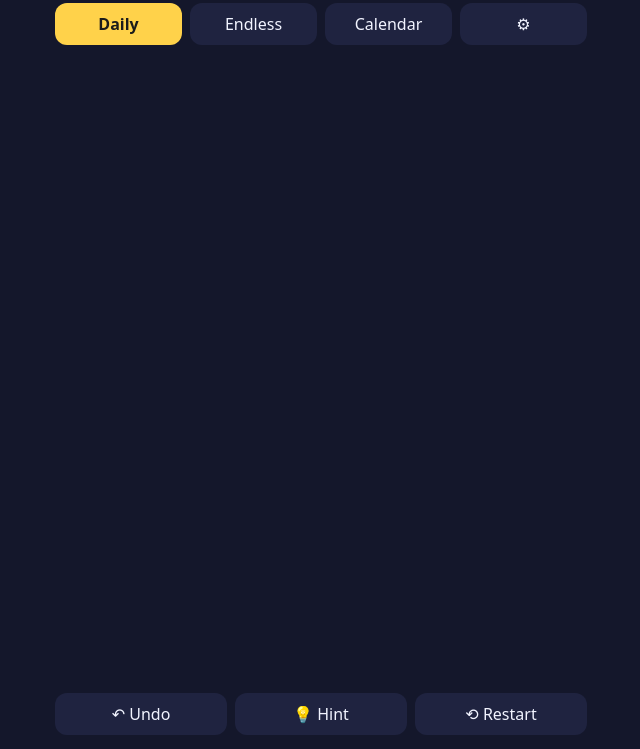
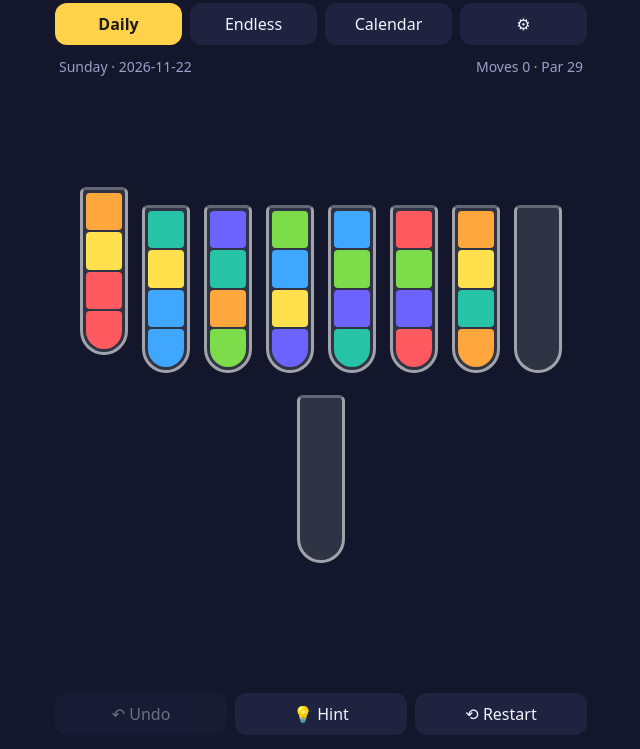
Before and after one commit to siddik-web/color-quest-pwa, a plain HTML site: page index.html in a window 1280 px wide. Both pictures are taken after a click on the button "💡 Hint". Shown: the part 51-800 px from the top of the page, without its empty margins (319-959 px from the left). Drawn offline with Linux system fonts and the light colour scheme.

Commit message:
Fix startup crash, hint loops, star farming, new-day rollover
Co-Authored-By: Claude Sonnet 5.5 <noreply@anthropic.com>
Claude-Session: https://claude.ai/code/session_01CrApU5xi91RwngJrdRJ5bn

```diff
--- a/index.html
+++ b/index.html
@@ -14,8 +14,8 @@
 <style>
 :root{--bg:#14172b;--panel:#1f2340;--text:#f2f4ff;--muted:#9aa0c8;--accent:#ffd24a;--glass:rgba(255,255,255,.12)}
 *{box-sizing:border-box;-webkit-tap-highlight-color:transparent;user-select:none}
-html,body{margin:0;height:100%;background:var(--bg);color:var(--text);font-family:system-ui,-apple-system,Segoe UI,Roboto,sans-serif;overscroll-behavior:none}
-#app{display:flex;flex-direction:column;height:100%;max-width:560px;margin:0 auto;padding:env(safe-area-inset-top) 14px env(safe-area-inset-bottom)}
+html,body{margin:0;height:100%;touch-action:manipulation;background:var(--bg);color:var(--text);font-family:system-ui,-apple-system,Segoe UI,Roboto,sans-serif;overscroll-behavior:none}
+#app{display:flex;flex-direction:column;height:100%;height:100dvh;max-width:560px;margin:0 auto;padding:env(safe-area-inset-top) 14px env(safe-area-inset-bottom)}
 header{display:flex;align-items:center;justify-content:space-between;padding:12px 0 6px}
 h1{font-size:20px;margin:0;letter-spacing:.5px}
 .chips{display:flex;gap:8px}
@@ -29,8 +29,9 @@ button.on{background:var(--accent);color:#1b1b1b;font-weight:700}
 button:disabled{opacity:.4}
 #info{display:flex;justify-content:space-between;font-size:14px;color:var(--muted);padding:2px 4px 8px}
 #board{flex:1;display:flex;flex-wrap:wrap;gap:22px 14px;justify-content:center;align-content:center;padding:10px 0}
-.bottle{width:48px;height:168px;border:3px solid rgba(255,255,255,.55);border-top-color:rgba(255,255,255,.25);border-radius:6px 6px 24px 24px;background:var(--glass);display:flex;flex-direction:column-reverse;padding:3px;gap:2px;transition:transform .15s;position:relative}
-.bottle.sel{transform:translateY(-18px)}
+.bottle{width:48px;height:168px;border:3px solid rgba(255,255,255,.55);border-top-color:rgba(255,255,255,.25);border-radius:6px 6px 24px 24px;background:var(--glass);display:flex;flex-direction:column-reverse;padding:3px;gap:2px;position:relative}
+.bottle.sel{transform:translateY(-18px);animation:lift .15s ease-out}
+@keyframes lift{from{transform:translateY(0)}to{transform:translateY(-18px)}}
 .bottle.done{border-color:#7dffb0;box-shadow:0 0 12px #7dffb066}
 .seg{flex:1;border-radius:4px;display:flex;align-items:center;justify-content:center;font-weight:800;font-size:16px;color:rgba(0,0,0,.65)}
 .seg:first-child{border-bottom-left-radius:18px;border-bottom-right-radius:18px}
@@ -96,6 +97,7 @@ dialog .row button{flex:1}
 <div class="toast" id="toast"></div>
 
 <script>
+(()=>{
 "use strict";
 const CAP = 4;
 const COLORS = ["#ff5a5f","#ffa63d","#ffe14d","#7ddc4a","#27c3a6","#3fa7ff","#6c63ff","#c05cff","#ff6fb5","#9a6b45","#9aa3b2","#1fd1ff"];
@@ -115,14 +117,14 @@ function hash(str){ let h = 1779033703 ^ str.length; for(let i=0;i<str.length;i+
 function mulberry32(a){ return function(){ a |= 0; a = a + 0x6D2B79F5 | 0; let t = Math.imul(a ^ a>>>15, 1 | a); t = t + Math.imul(t ^ t>>>7, 61 | t) ^ t; return ((t ^ t>>>14) >>> 0) / 4294967296; }; }
 
 /* ---------- puzzle core ---------- */
-const top = b => b.length ? b[b.length-1] : -1;
-function topRun(b){ if(!b.length) return 0; const c = top(b); let n = 0; for(let i=b.length-1;i>=0&&b[i]===c;i--) n++; return n; }
-function canPour(a, b){ if(!a.length || b.length>=CAP) return false; if(b.length && top(b)!==top(a)) return false; if(!b.length && a.every(x=>x===a[0])) return false; return true; }
+const topOf = b => b.length ? b[b.length-1] : -1;
+function topRun(b){ if(!b.length) return 0; const c = topOf(b); let n = 0; for(let i=b.length-1;i>=0&&b[i]===c;i--) n++; return n; }
+function canPour(a, b){ if(!a.length || b.length>=CAP) return false; if(b.length && topOf(b)!==topOf(a)) return false; if(!b.length && a.every(x=>x===a[0])) return false; return true; }
 function pour(state, i, j){ const a = state[i], b = state[j]; const n = Math.min(topRun(a), CAP-b.length); for(let k=0;k<n;k++) b.push(a.pop()); return n; }
 const isSolved = s => s.every(b => b.length===0 || (b.length===CAP && b.every(x=>x===b[0])));
 const key = s => s.map(b=>b.join("")).sort().join("|");
 
-function solve(start, cap=60000){
+function solve(start, cap=60000, rnd=null){
   const seen = new Set([key(start)]); let nodes = 0;
   function dfs(s, path){
     if(isSolved(s)) return path;
@@ -130,7 +132,7 @@ function solve(start, cap=60000){
     const moves = [];
     for(let i=0;i<s.length;i++) for(let j=0;j<s.length;j++){
       if(i===j || !canPour(s[i], s[j])) continue;
-      const score = (s[j].length? 10:0) + topRun(s[i]) + (s[i].length===topRun(s[i])? 3:0);
+      const score = (s[j].length? 10:0) + topRun(s[i]) + (s[i].length===topRun(s[i])? 3:0) + (rnd? rnd()*6 : 0);
       moves.push([score,i,j]);
     }
     moves.sort((x,y)=>y[0]-x[0]);
@@ -152,24 +154,32 @@ function generate(seedStr, nColors){
     const bottles = []; for(let i=0;i<nColors;i++) bottles.push(pool.slice(i*CAP,(i+1)*CAP));
     bottles.push([],[]);
     if(isSolved(bottles)) continue;
-    const sol = solve(bottles);
-    if(sol) return { bottles, par: sol.length, hint: sol };
+    let sol = solve(bottles);
+    if(sol){
+      // try several differently-ordered searches and keep the shortest solution as par
+      for(let k=0;k<24;k++){ const alt = solve(bottles, 15000, mulberry32(hash(seedStr+":alt"+k))); if(alt && alt.length < sol.length) sol = alt; }
+      return { bottles, par: sol.length };
+    }
   }
-  return null;
+  // fallback (should not happen): plain deal with a loose par
+  const pool = []; for(let c=0;c<nColors;c++) for(let k=0;k<CAP;k++) pool.push(c);
+  const bottles = []; for(let i=0;i<nColors;i++) bottles.push(pool.slice(i*CAP,(i+1)*CAP));
+  bottles.push([],[]); bottles[0].reverse();
+  return { bottles, par: nColors*4 };
 }
 
 /* ---------- game state ---------- */
-let mode = "daily", seedStr = "", puzzle = null, state = [], history = [], sel = -1, moves = 0, finished = false;
+let mode = "daily", puzzleDate = "", seedStr = "", puzzle = null, state = [], history = [], sel = -1, moves = 0, finished = false;
 
 const $ = id => document.getElementById(id);
 function dateKey(d=new Date()){ const p = n=>String(n).padStart(2,"0"); return d.getFullYear()+"-"+p(d.getMonth()+1)+"-"+p(d.getDate()); }
 function toast(t){ const el = $("toast"); el.textContent = t; el.classList.add("show"); clearTimeout(toast.t); toast.t = setTimeout(()=>el.classList.remove("show"),1600); }
 
 function startGame(m){
-  mode = m; finished = false; sel = -1; moves = 0; history = [];
+  mode = m; finished = false; sel = -1; moves = 0; history = []; plan = null;
   let n;
   if(m==="daily"){
-    const d = new Date(); seedStr = "daily-" + dateKey(d); n = DAILY_COLORS[d.getDay()];
+    const d = new Date(); puzzleDate = dateKey(d); seedStr = "daily-" + puzzleDate; n = DAILY_COLORS[d.getDay()];
     $("title").textContent = WEEKDAYS[d.getDay()] + " · " + dateKey(d);
   } else {
     const lv = save.level; seedStr = "level-" + lv; n = Math.min(4 + Math.floor((lv-1)/3), 11);
@@ -188,7 +198,7 @@ function render(){
     const el = document.createElement("div");
     el.className = "bottle" + (i===sel?" sel":"") + (b.length===CAP && b.every(x=>x===b[0])?" done":"");
     b.forEach(c=>{ const s = document.createElement("div"); s.className="seg"; s.style.background = COLORS[c]; s.innerHTML = "<span>"+SYMBOLS[c]+"</span>"; el.appendChild(s); });
-    el.addEventListener("click", ()=>tap(i));
+    el.setAttribute("role","button"); el.setAttribute("aria-label","Bottle "+(i+1)+(b.length? ", "+b.length+" layers":", empty")); el.addEventListener("click", ()=>tap(i));
     board.appendChild(el);
   });
   $("moves").textContent = "Moves " + moves + " · Par " + (puzzle? puzzle.par : "-");
@@ -210,25 +220,27 @@ function tap(i){
   }
 }
 
-function starsFor(m, par){ return m <= par ? 3 : m <= par*1.4 ? 2 : 1; }
+function starsFor(m, par){ return m <= Math.ceil(par*1.1) ? 3 : m <= par*1.5 ? 2 : 1; }
 
 function win(){
   finished = true;
   const st = starsFor(moves, puzzle.par);
-  save.stars += st;
   let extra = "";
   if(mode==="daily"){
-    const k = dateKey();
+    const k = puzzleDate;
     if(!save.won[k]){
-      const y = new Date(); y.setDate(y.getDate()-1);
-      save.streak = (save.last === dateKey(y)) ? save.streak+1 : 1;
+      save.stars += st;
+      const prev = new Date(k+"T12:00:00"); prev.setDate(prev.getDate()-1);
+      save.streak = (save.last === dateKey(prev)) ? save.streak+1 : 1;
       save.last = k; save.best = Math.max(save.best, save.streak);
       save.won[k] = { moves, stars: st };
+      extra = "Streak: " + save.streak + " 🔥 (best " + save.best + ")";
+    } else {
+      extra = "Practice run: today's result is already saved.";
     }
-    extra = "Streak: " + save.streak + " 🔥 (best " + save.best + ")";
     $("next").textContent = "Done";
   } else {
-    save.level++; extra = "Next: Level " + save.level; $("next").textContent = "Next level";
+    save.stars += st; save.level++; extra = "Next: Level " + save.level; $("next").textContent = "Next level";
   }
   LS.set("save", save); render();
   $("winTitle").textContent = "Solved!";
@@ -239,17 +251,31 @@ function win(){
 
 /* ---------- controls ---------- */
 $("undo").onclick = ()=>{ if(!history.length||finished) return; state = history.pop(); moves = Math.max(0,moves-1); sel=-1; render(); };
-$("restart").onclick = ()=>{ state = puzzle.bottles.map(b=>b.slice()); history=[]; moves=0; sel=-1; finished=false; render(); };
+$("restart").onclick = ()=>{ plan = null; state = puzzle.bottles.map(b=>b.slice()); history=[]; moves=0; sel=-1; finished=false; render(); };
+/* hints follow one cached plan so repeated hints always make progress (no oscillating suggestions) */
+let plan = null;
+const exactKey = st => st.map(b=>b.join("")).join("|");
+function nextHint(){
+  let idx = plan ? plan.keys.indexOf(exactKey(state)) : -1;
+  if(idx < 0 || idx >= plan.mv.length){
+    const mv = solve(state, 20000); if(!mv || !mv.length) return null;
+    const keys = [], t = state.map(b=>b.slice()); keys.push(exactKey(t));
+    for(const [i,j] of mv){ pour(t,i,j); keys.push(exactKey(t)); }
+    plan = { mv, keys }; idx = 0;
+  }
+  return plan.mv[idx];
+}
 $("hint").onclick = ()=>{
   if(finished) return;
-  const s = solve(state, 20000);
-  if(!s || !s.length){ toast("No hint available"); return; }
-  const [i,j] = s[0]; sel = i; render();
-  const t = $("board").children[j]; if(t){ t.style.transform="translateY(-8px)"; setTimeout(()=>t.style.transform="",900); }
+  const m = nextHint();
+  if(!m){ toast("No hint available"); return; }
+  const [i,j] = m; sel = i; render();
+  const t = $("board").children[j]; if(t){ t.style.outline = "3px dashed #ffd24a"; t.style.outlineOffset = "3px"; setTimeout(()=>{ t.style.outline = ""; }, 1200); }
 };
 $("mDaily").onclick = ()=>startGame("daily");
 $("mEndless").onclick = ()=>startGame("endless");
-$("next").onclick = ()=>{ $("win").close(); if(mode==="endless") startGame("endless"); };
+$("next").onclick = ()=>$("win").close();
+$("win").addEventListener("close", ()=>{ if(finished && mode==="endless") startGame("endless"); });
 $("share").onclick = async ()=>{
   const st = starsFor(moves, puzzle.par);
   const text = "Color Quest " + (mode==="daily"? dateKey() : "Level "+(save.level-1)) + "\n" + "⭐".repeat(st) + "☆".repeat(3-st) + " · " + moves + " moves (par " + puzzle.par + ")" + (mode==="daily" ? "\n🔥 " + save.streak : "");
@@ -283,6 +309,14 @@ $("resetBtn").onclick = ()=>{ if(confirm("Reset all progress?")){ save = { strea
 /* streak decay if a day was missed */
 (function(){ const y = new Date(); y.setDate(y.getDate()-1); if(save.last && save.last !== dateKey() && save.last !== dateKey(y)){ save.streak = 0; LS.set("save", save); } })();
 
+/* new day while the app was left open */
+document.addEventListener("visibilitychange", ()=>{
+  if(document.visibilityState!=="visible") return;
+  const y = new Date(); y.setDate(y.getDate()-1);
+  if(save.last && save.last !== dateKey() && save.last !== dateKey(y) && save.streak){ save.streak = 0; LS.set("save", save); }
+  if(mode==="daily" && puzzleDate !== dateKey() && (moves===0 || finished)){ startGame("daily"); } else render();
+});
+
 /* install prompt */
 let deferred = null;
 window.addEventListener("beforeinstallprompt", e=>{ e.preventDefault(); deferred = e; $("install").hidden = false; });
@@ -293,6 +327,8 @@ window.addEventListener("appinstalled", ()=>{ $("install").hidden = true; });
 if("serviceWorker" in navigator){ window.addEventListener("load", ()=>navigator.serviceWorker.register("sw.js").catch(()=>{})); }
 
 startGame("daily");
+window.__cq = { nextHint, get state(){ return state; } };
+})();
 </script>
 </body>
 </html>
```
Also changed, not shown: sw.js (+11 -13 lines).
